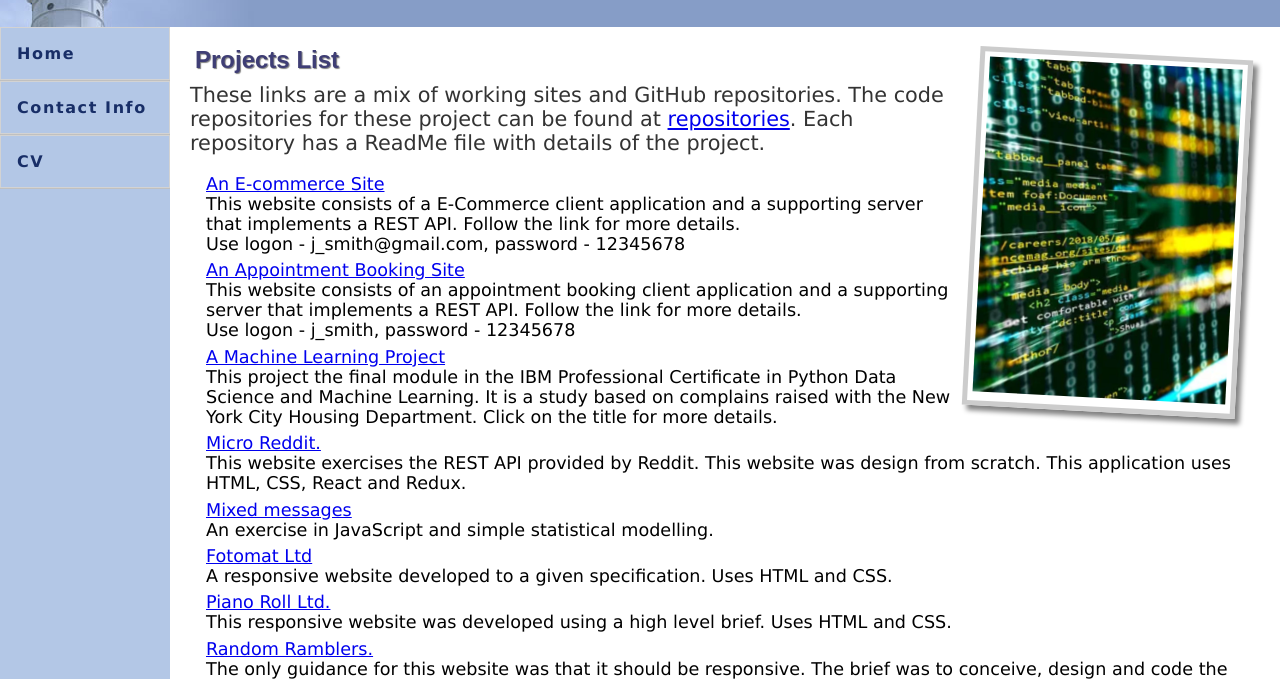
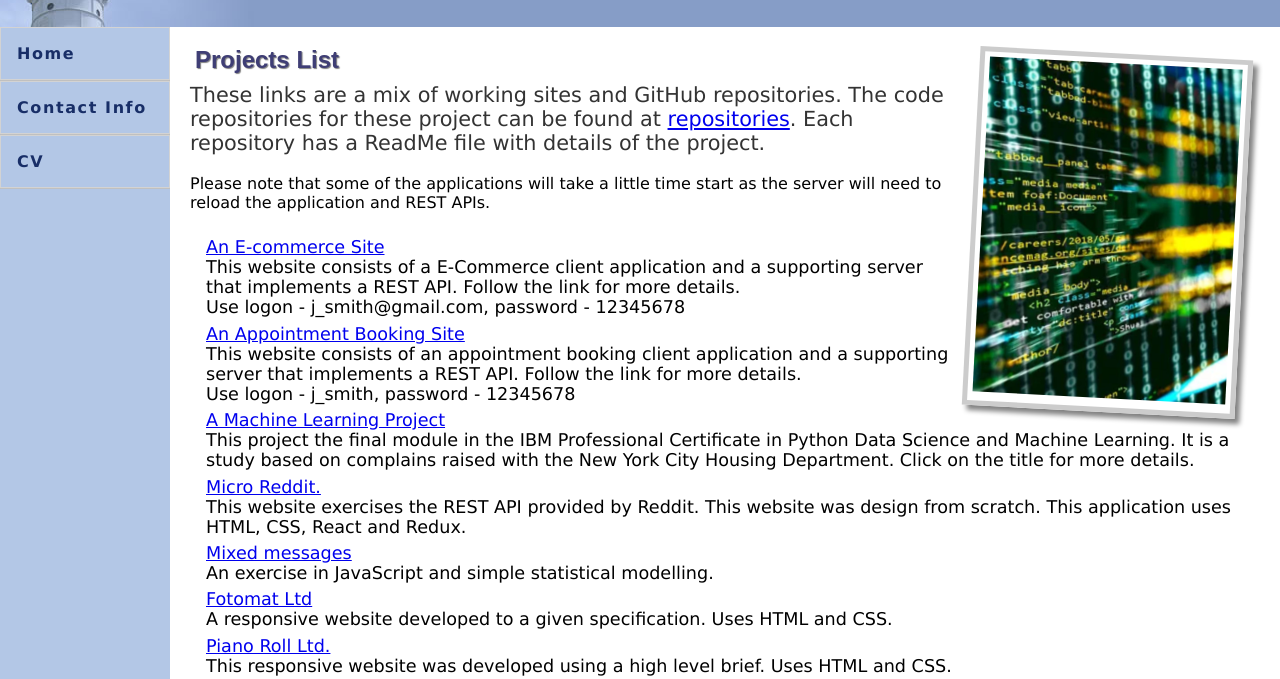
Before and after one commit to PeterWalton01/web-site, a plain HTML site: page resources/projects.html in a window 1280 px wide. Shown: the part 101-780 px from the top of the page. Drawn offline with Linux system fonts and the light colour scheme.

Commit message:
Note added to projects page.

```diff
--- a/resources/projects.html
+++ b/resources/projects.html
@@ -34,6 +34,11 @@
           code repositories for these project can be found at
           <a href="https://github.com/PeterWalton01">repositories</a>. Each
           repository has a ReadMe file with details of the project.
+        </p>
+        <br />
+        <p class="short-desc">
+          Please note that some of the applications will take a little time
+          start as the server will need to reload the application and REST APIs.
         </p>
         <br />
         <ul class="project-list">
```
